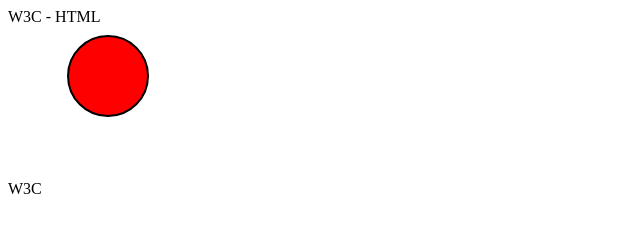
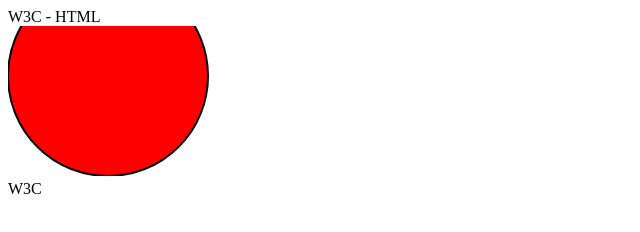
Before and after one commit to iiicon/w3c-html, a plain HTML site: page index.html in a window 1280 px wide. Shown: the whole page, without its empty margins (0-640 px from the left). Drawn offline with Linux system fonts and the light colour scheme.

Commit message:
change radius

```diff
--- a/index.html
+++ b/index.html
@@ -13,7 +13,7 @@
   W3C - HTML
   <div class="wrapper">
     <svg xmlns="http://www.w3.org/2000/svg" version="1.1">
-      <circle cx="100" cy="50" r="40" stroke="black" stroke-width="2" fill="red" />
+      <circle cx="100" cy="50" r="100" stroke="black" stroke-width="2" fill="red" />
     </svg>
   </div>
   <script src="./js/main.js"></script>
```
